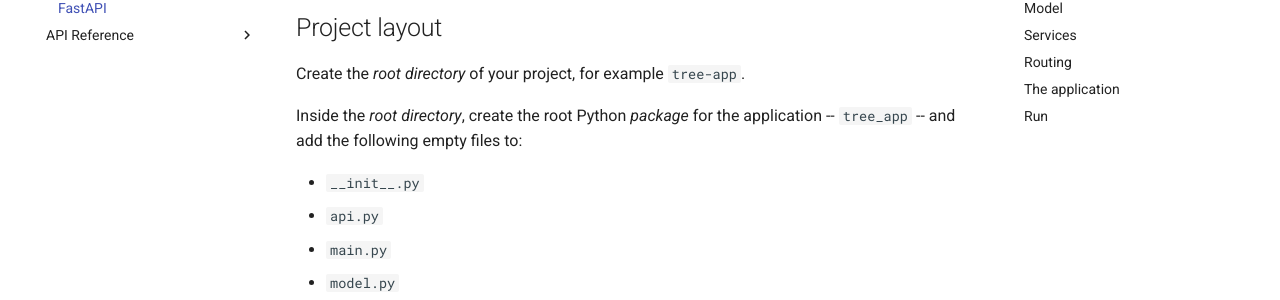
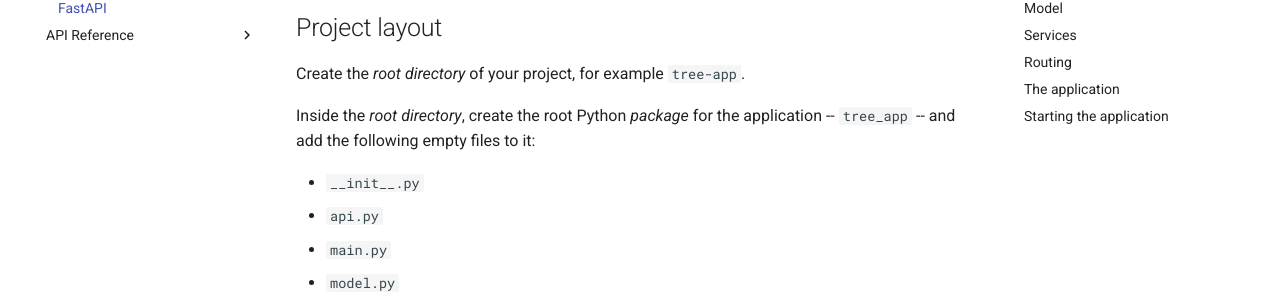
Before and after one commit to volfpeter/motorhead, an MkDocs documentation site: the page built from docs/fastapi-example.md, in a window 1280 px wide and 900 px high, scrolled down 609 px. Shown: the part 154-454 px from the top of the window. Built offline with MkDocs 1.6.1 and Material for MkDocs 9.7.7, drawn with Linux system fonts in a browser that asks for light colours; comment, search, counter and statistics services are not loaded; some of the changed text lies outside the part shown.

Commit message:
doc nitpicking

```diff
--- a/docs/fastapi-example.md
+++ b/docs/fastapi-example.md
@@ -23,7 +23,7 @@ To follow and try this example, you will need:
 
 Create the _root directory_ of your project, for example `tree-app`.
 
-Inside the _root directory_, create the root Python _package_ for the application -- `tree_app` -- and add the following empty files to:
+Inside the _root directory_, create the root Python _package_ for the application -- `tree_app` -- and add the following empty files to it:
 
 - `__init__.py`
 - `api.py`
@@ -429,6 +429,6 @@ def create_app() -> FastAPI:
 
 Notice the async `lifespan()` method (context manager) that creates the declared indexes before the application starts serving requests by calling the `create_indexes()` method of each service. There are of course many other ways for adding index creation (or recreation) to an application, like database migration or command line tools. Doing it in the `lifespan` method of the application is just one, easy to implement solution that works well for relatively small databases and for this demo application.
 
-## Run
+## Starting the application
 
 With everything ready, we can start the application by executing `uvicorn tree_app.main:create_app --reload --factory` in the root directory and go to [http://127.0.0.1:8000/docs](http://127.0.0.1:8000/docs) to try the created REST API.
```
